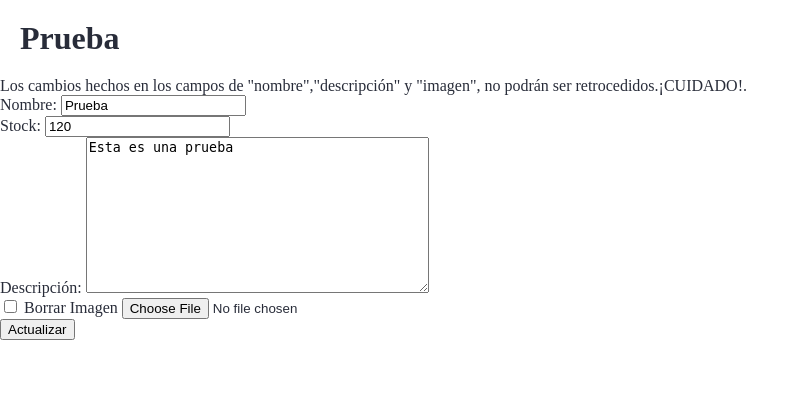
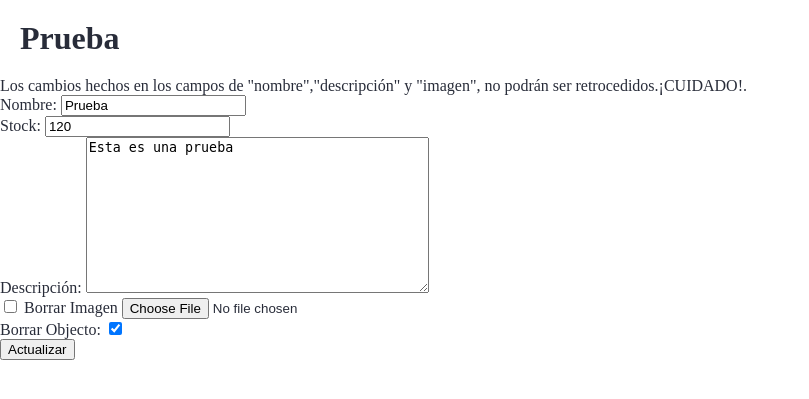
Before and after one commit to SergioGalarzaCarmona/LogInventory, a Django app: page /main/1 in a window 1280 px wide. Shown: the part 325-724 px from the top of the page, without its empty margins (0-809 px from the left). Run offline with Django 5.2, Linux system fonts and the light colour scheme; a user stored in the database is signed in; data comes from the database, SQL or seed files in the repository; both versions use the stored data as it was after the commit.

Commit message:
Add button to delete object

```diff
--- a/Users/templates/objects.html
+++ b/Users/templates/objects.html
@@ -49,6 +49,10 @@
                 <label for="image-clear_id">Borrar Imagen</label>
                 <input type="file" name="image" accept="image/*" id="id_image">
             </div>
+            <div>
+                <label for="id_show_object">Borrar Objecto:</label>
+                <input type="checkbox" name="show_object" id="id_show_object" checked="">
+            </div>
             <input type="submit" value="Actualizar">
         </form>
         {% for instance in record_object %}
```
Also changed, not shown: db.sqlite3.
